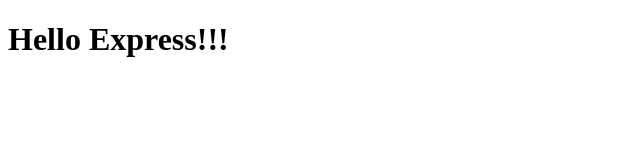
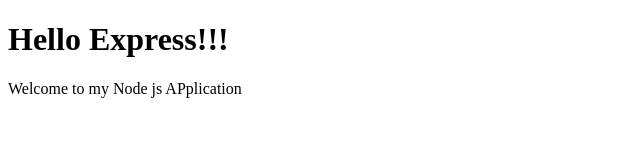
Before and after one commit to HaiderMalik12/web-server, a website: page public/index.html in a window 1280 px wide. Shown: the whole page, without its empty margins (0-640 px from the left). Drawn offline with Linux system fonts and the light colour scheme.

Commit message:
Added Paragraph

```diff
--- a/public/index.html
+++ b/public/index.html
@@ -8,5 +8,6 @@
 <h1>
     Hello Express!!!
 </h1>
+<p>Welcome to my Node js APplication</p>
 </body>
 </html>
```
